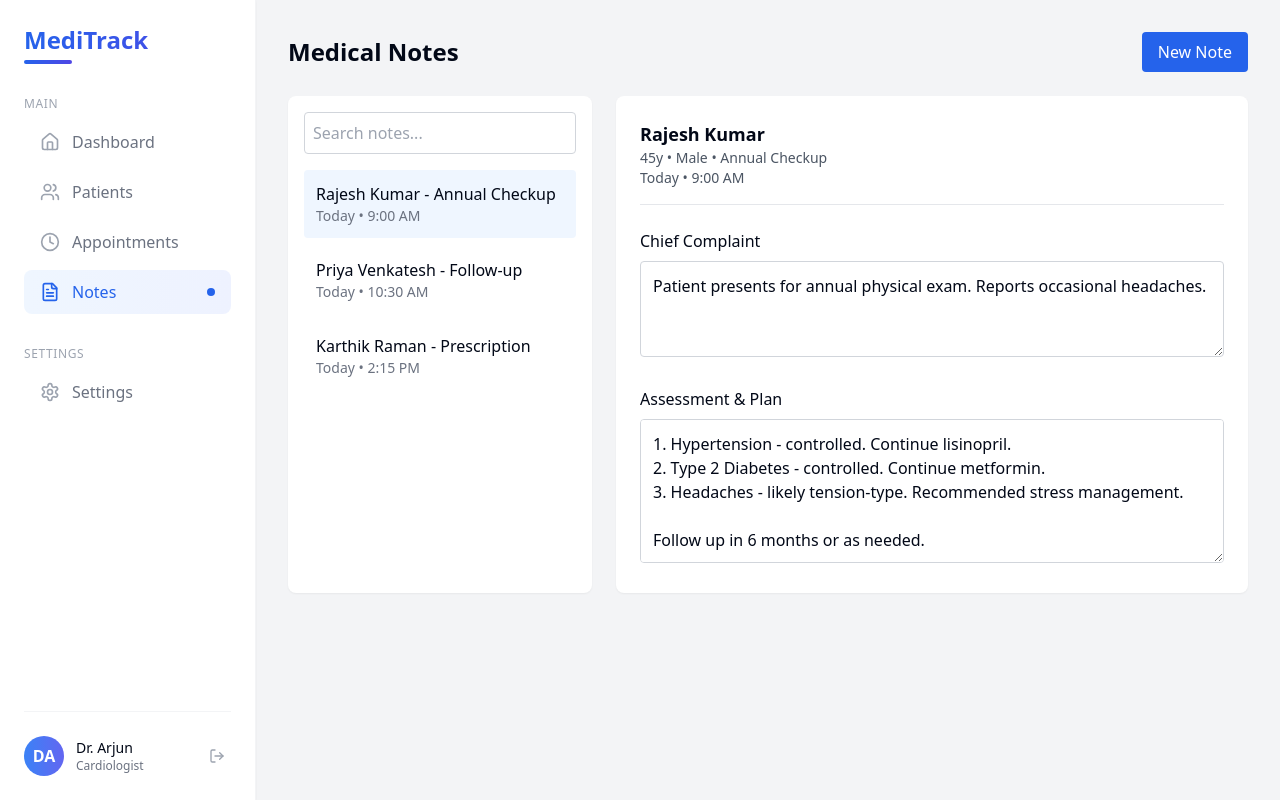
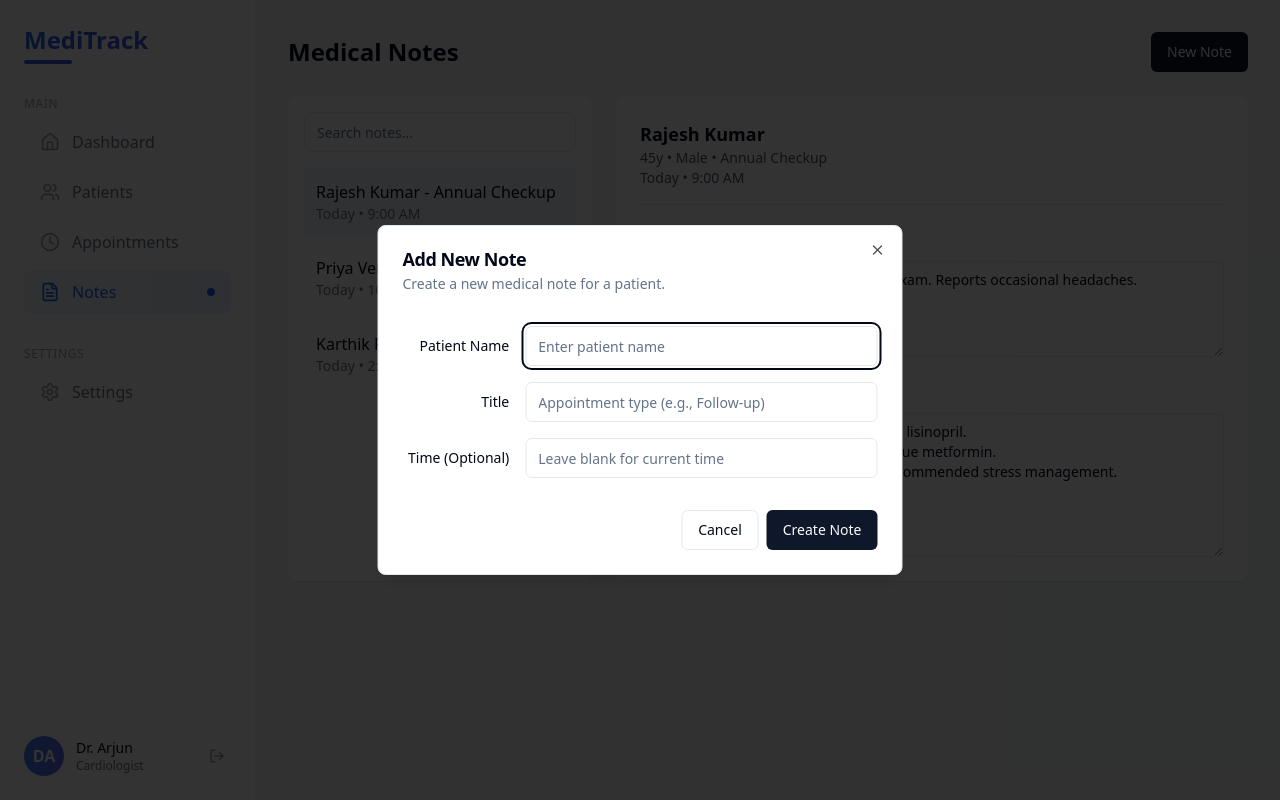
Before and after one commit to luckycunningwolf/emr-harmony-frontend, a React (Vite) app: page /notes in a window 1280 px wide. Both pictures are taken after a click on the button "New Note". Built offline with nearby package versions, Linux system fonts and the light colour scheme.

Commit message:
Add note functionality
Implement the ability to add new notes within the application.

```diff
--- a/src/pages/Notes.tsx
+++ b/src/pages/Notes.tsx
@@ -1,11 +1,26 @@
 
 import React, { useState } from 'react';
 import Sidebar from '../components/Sidebar';
+import { Dialog, DialogContent, DialogHeader, DialogTitle, DialogDescription, DialogFooter } from "@/components/ui/dialog";
+import { Button } from "@/components/ui/button";
+import { Input } from "@/components/ui/input";
+import { Textarea } from "@/components/ui/textarea";
+import { Label } from "@/components/ui/label";
+import { useToast } from "@/hooks/use-toast";
 
 const Notes = () => {
   const [selectedNote, setSelectedNote] = useState(0);
+  const { toast } = useToast();
+  const [isNewNoteOpen, setIsNewNoteOpen] = useState(false);
+  const [newNote, setNewNote] = useState({
+    patient: "",
+    title: "",
+    time: "",
+    complaint: "",
+    assessment: ""
+  });
 
-  const notes = [
+  const [notes, setNotes] = useState([
     {
       id: 1,
       patient: "Rajesh Kumar",
@@ -30,7 +45,69 @@ const Notes = () => {
       complaint: "",
       assessment: ""
     }
-  ];
+  ]);
+
+  const handleNewNoteSubmit = () => {
+    // Validate the form
+    if (!newNote.patient || !newNote.title) {
+      toast({
+        title: "Error",
+        description: "Patient name and title are required",
+        variant: "destructive",
+      });
+      return;
+    }
+
+    // Create new note with current timestamp
+    const currentTime = new Date();
+    const formattedTime = `Today • ${currentTime.getHours()}:${String(currentTime.getMinutes()).padStart(2, '0')} ${currentTime.getHours() >= 12 ? 'PM' : 'AM'}`;
+
+    const newNoteWithId = {
+      ...newNote,
+      id: notes.length + 1,
+      time: newNote.time || formattedTime,
+    };
+
+    // Add to notes array
+    const updatedNotes = [...notes, newNoteWithId];
+    setNotes(updatedNotes);
+
+    // Select the new note
+    setSelectedNote(updatedNotes.length - 1);
+
+    // Reset form and close dialog
+    setNewNote({
+      patient: "",
+      title: "",
+      time: "",
+      complaint: "",
+      assessment: ""
+    });
+    setIsNewNoteOpen(false);
+
+    toast({
+      title: "Success",
+      description: "New note added successfully",
+    });
+  };
+
+  const handleInputChange = (e: React.ChangeEvent<HTMLInputElement | HTMLTextAreaElement>) => {
+    const { name, value } = e.target;
+    setNewNote(prev => ({
+      ...prev,
+      [name]: value
+    }));
+  };
+
+  const handleNoteContentChange = (e: React.ChangeEvent<HTMLTextAreaElement>, field: string) => {
+    const { value } = e.target;
+    const updatedNotes = [...notes];
+    updatedNotes[selectedNote] = {
+      ...updatedNotes[selectedNote],
+      [field]: value
+    };
+    setNotes(updatedNotes);
+  };
 
   return (
     <div className="flex min-h-screen bg-gray-100">
@@ -40,25 +117,27 @@ const Notes = () => {
       <main className="ml-64 flex-1 p-8">
         <header className="flex justify-between items-center mb-6">
           <h2 className="text-2xl font-bold">Medical Notes</h2>
-          <button
-            className="bg-blue-600 text-white px-4 py-2 rounded"
-            onClick={() => alert("New Note clicked")}
+          <Button
+            onClick={() => setIsNewNoteOpen(true)}
           >
             New Note
-          </button>
+          </Button>
         </header>
 
         <div className="grid grid-cols-1 md:grid-cols-3 gap-6">
           {/* Notes sidebar */}
           <div className="bg-white p-4 rounded-lg shadow-sm">
             <div className="mb-4">
-              <input
+              <Input
                 type="text"
                 placeholder="Search notes..."
-                className="w-full p-2 border border-gray-300 rounded"
+                className="w-full"
                 onKeyUp={(e) => {
                   if (e.key === 'Enter') {
-                    alert(`Searching notes for: ${e.currentTarget.value}`);
+                    toast({
+                      title: "Search",
+                      description: `Searching notes for: ${e.currentTarget.value}`,
+                    });
                   }
                 }}
               />
@@ -91,27 +170,82 @@ const Notes = () => {
             <div className="space-y-6">
               <div>
                 <h4 className="font-medium mb-2">Chief Complaint</h4>
-                <textarea
+                <Textarea
                   placeholder="Enter chief complaint..."
-                  className="w-full p-3 border border-gray-300 rounded min-h-24"
+                  className="w-full min-h-24"
                   value={notes[selectedNote].complaint}
-                  readOnly
+                  onChange={(e) => handleNoteContentChange(e, 'complaint')}
                 />
               </div>
 
               <div>
                 <h4 className="font-medium mb-2">Assessment & Plan</h4>
-                <textarea
+                <Textarea
                   placeholder="Enter assessment and plan..."
-                  className="w-full p-3 border border-gray-300 rounded min-h-36"
+                  className="w-full min-h-36"
                   value={notes[selectedNote].assessment}
-                  readOnly
+                  onChange={(e) => handleNoteContentChange(e, 'assessment')}
                 />
               </div>
             </div>
           </div>
         </div>
       </main>
+
+      {/* New Note Dialog */}
+      <Dialog open={isNewNoteOpen} onOpenChange={setIsNewNoteOpen}>
+        <DialogContent className="sm:max-w-[525px]">
+          <DialogHeader>
+            <DialogTitle>Add New Note</DialogTitle>
+            <DialogDescription>
+              Create a new medical note for a patient.
+            </DialogDescription>
+          </DialogHeader>
+
+          <div className="grid gap-4 py-4">
+            <div className="grid grid-cols-4 items-center gap-4">
+              <Label htmlFor="patient" className="text-right">Patient Name</Label>
+              <Input
+                id="patient"
+                name="patient"
+                value={newNote.patient}
+                onChange={handleInputChange}
+                className="col-span-3"
+                placeholder="Enter patient name"
+              />
+            </div>
+
+            <div className="grid grid-cols-4 items-center gap-4">
+              <Label htmlFor="title" className="text-right">Title</Label>
+              <Input
+                id="title"
+                name="title"
+                value={newNote.title}
+                onChange={handleInputChange}
+                className="col-span-3"
+                placeholder="Appointment type (e.g., Follow-up)"
+              />
+            </div>
+
+            <div className="grid grid-cols-4 items-center gap-4">
+              <Label htmlFor="time" className="text-right">Time (Optional)</Label>
+              <Input
+                id="time"
+                name="time"
+                value={newNote.time}
+                onChange={handleInputChange}
+                className="col-span-3"
+                placeholder="Leave blank for current time"
+              />
+            </div>
+          </div>
+
+          <DialogFooter>
+            <Button variant="outline" onClick={() => setIsNewNoteOpen(false)}>Cancel</Button>
+            <Button onClick={handleNewNoteSubmit}>Create Note</Button>
+          </DialogFooter>
+        </DialogContent>
+      </Dialog>
     </div>
   );
 };
```
